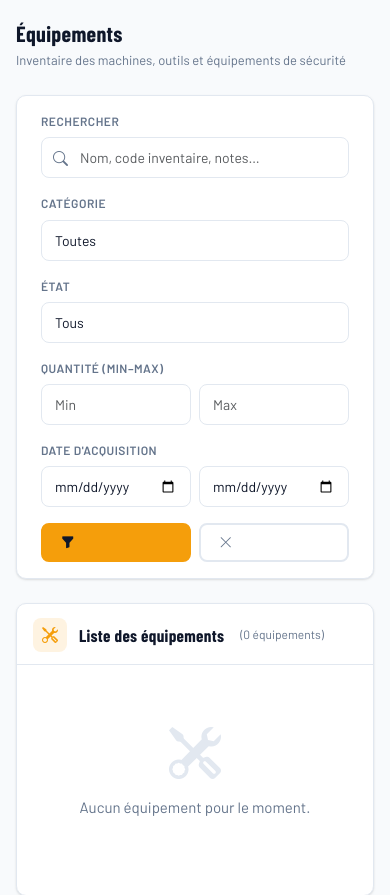
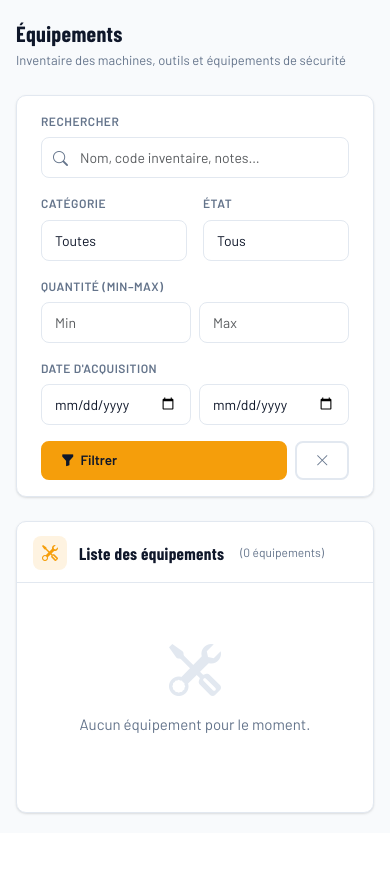
Before and after one commit to yahiaAlg/isi_pedagogical_webapp, a Django app: page /resources/equipment/ in a window 390 px wide. Shown: the part 64-959 px from the top of the page. After the commit the page ends 879 px from the top, so only its background shows below. Run offline with Django 4.2, Linux system fonts and the light colour scheme; the visitor is signed in with stand-in values (Sample User, id 1); data that the repository does not hold is empty.

Commit message:
feat: Improve filter layout and responsiveness in equipment list

```diff
--- a/templates/resources/equipment_list.html
+++ b/templates/resources/equipment_list.html
@@ -38,14 +38,14 @@
       <input type="hidden" name="sort" value="{{ sort }}">
       <input type="hidden" name="dir" value="{{ dir }}">
       <div class="row g-3 align-items-end">
-        <div class="col-sm-6 col-md-3">
+        <div class="col-12 col-md-6 col-lg-3">
           <label class="form-label">Rechercher</label>
           <div class="input-icon-wrap">
             <i class="bi bi-search"></i>
             <input type="text" name="q" value="{{ filters.q }}" class="form-control" placeholder="Nom, code inventaire, notes…" />
           </div>
         </div>
-        <div class="col-sm-3 col-md-2">
+        <div class="col-6 col-md-3 col-lg-2">
           <label class="form-label">Catégorie</label>
           <select name="category" class="form-select">
             <option value="">Toutes</option>
@@ -54,7 +54,7 @@
             {% endfor %}
           </select>
         </div>
-        <div class="col-sm-3 col-md-2">
+        <div class="col-6 col-md-3 col-lg-2">
           <label class="form-label">État</label>
           <select name="status" class="form-select">
             <option value="">Tous</option>
@@ -63,23 +63,23 @@
             {% endfor %}
           </select>
         </div>
-        <div class="col-sm-6 col-md-2">
+        <div class="col-12 col-md-6 col-lg-2">
           <label class="form-label">Quantité (min–max)</label>
           <div class="d-flex gap-2">
             <input type="number" min="0" name="quantity_min" value="{{ filters.quantity_min }}" class="form-control" placeholder="Min">
             <input type="number" min="0" name="quantity_max" value="{{ filters.quantity_max }}" class="form-control" placeholder="Max">
           </div>
         </div>
-        <div class="col-sm-6 col-md-2">
+        <div class="col-12 col-md-6 col-lg-3">
           <label class="form-label">Date d'acquisition</label>
           <div class="d-flex gap-2">
-            <input type="date" name="acq_from" value="{{ filters.acq_from }}" class="form-control">
-            <input type="date" name="acq_to" value="{{ filters.acq_to }}" class="form-control">
+            <input type="date" name="acq_from" value="{{ filters.acq_from }}" class="form-control" style="min-width:0;">
+            <input type="date" name="acq_to" value="{{ filters.acq_to }}" class="form-control" style="min-width:0;">
           </div>
         </div>
-        <div class="col-sm-6 col-md-1 d-flex gap-2">
-          <button type="submit" class="btn btn-amber w-100"><i class="bi bi-funnel-fill"></i></button>
-          <a href="{% url 'resources:equipment_list' %}" class="btn btn-ghost w-100" title="Réinitialiser"><i class="bi bi-x-lg"></i></a>
+        <div class="col-12 col-lg-auto d-flex gap-2 ms-lg-auto">
+          <button type="submit" class="btn btn-amber flex-fill flex-lg-grow-0"><i class="bi bi-funnel-fill"></i> Filtrer</button>
+          <a href="{% url 'resources:equipment_list' %}" class="btn btn-ghost" title="Réinitialiser"><i class="bi bi-x-lg"></i></a>
         </div>
       </div>
     </form>
```
